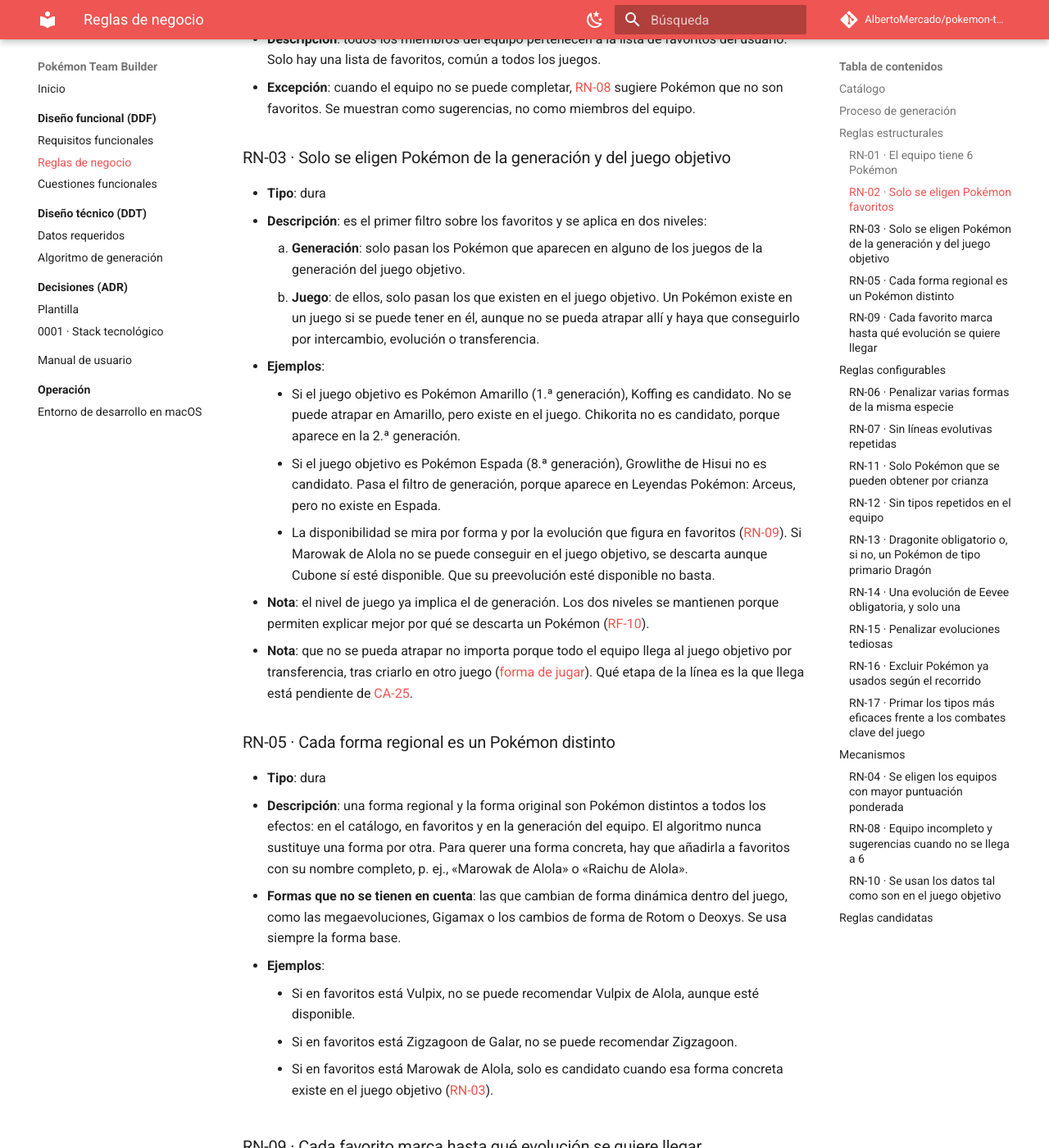
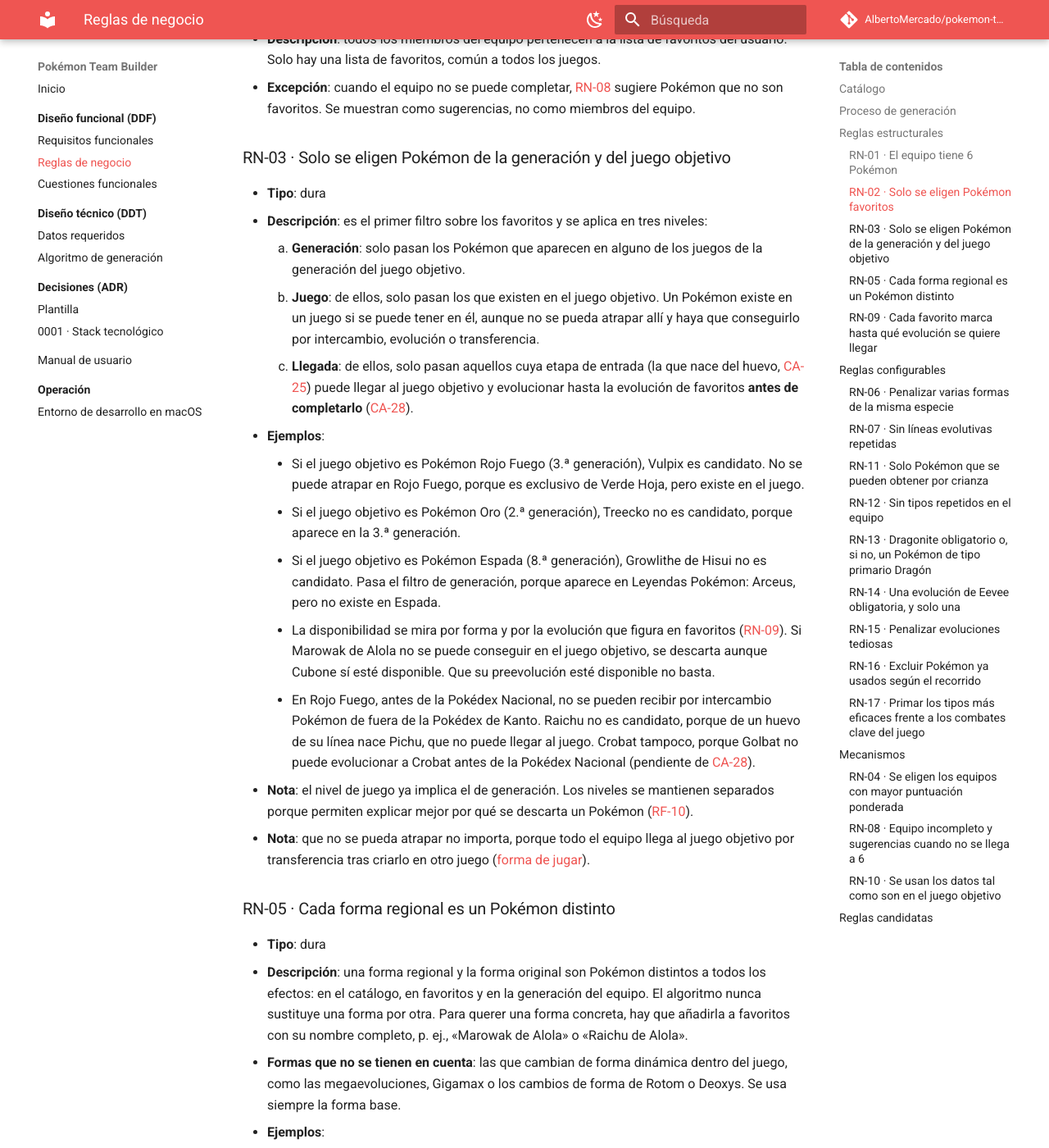
Before and after one commit to AlbertoMercado/pokemon-team-builder, an MkDocs documentation site: the page built from docs/01-ddf/reglas-negocio.md, in a window 1280 px wide and 1400 px high, scrolled down 2958 px. Shown: the whole window at 82% size. Built offline with MkDocs 1.6.1 and Material for MkDocs 9.7.7, drawn with Linux system fonts in a browser that asks for light colours; comment, search, counter and statistics services are not loaded; some of the changed text lies outside the part shown.

Commit message:
docs(ddf): resolver CA-25 y CA-26 y añadir restricciones de llegada (CA-28)
- CA-25: cada Pokémon llega al juego objetivo con la etapa que nace del huevo.
- CA-26: del rival solo cuenta su último equipo, sin el inicial (RN-17).
- CA-29: solo son juego objetivo los juegos con crianza; se excluye la
  1.ª generación (RF-05).
- RN-03: nuevo nivel «llegada»: la etapa de entrada tiene que poder llegar
  y evolucionar antes de completar el juego (CA-28, abierta).
- DDT: documentar lo comprobado en Rojo Fuego y Verde Hoja y lo pendiente.
- Cambiar los ejemplos de juegos de la 1.ª generación por Rojo Fuego.

Co-Authored-By: Claude Opus 5.5 <noreply@anthropic.com>

```diff
--- a/docs/01-ddf/reglas-negocio.md
+++ b/docs/01-ddf/reglas-negocio.md
@@ -105,28 +105,37 @@ Siempre están activas.
 ### RN-03 · Solo se eligen Pokémon de la generación y del juego objetivo { #rn-03 }
 
 - **Tipo**: dura
-- **Descripción**: es el primer filtro sobre los favoritos y se aplica en dos niveles:
+- **Descripción**: es el primer filtro sobre los favoritos y se aplica en tres niveles:
     1. **Generación**: solo pasan los Pokémon que aparecen en alguno de los juegos de la
        generación del juego objetivo.
     2. **Juego**: de ellos, solo pasan los que existen en el juego objetivo. Un Pokémon existe
        en un juego si se puede tener en él, aunque no se pueda atrapar allí y haya que
        conseguirlo por intercambio, evolución o transferencia.
+    3. **Llegada**: de ellos, solo pasan aquellos cuya etapa de entrada (la que nace del huevo,
+       [CA-25](cuestiones-abiertas.md#resueltas)) puede llegar al juego objetivo y evolucionar
+       hasta la evolución de favoritos **antes de completarlo**
+       ([CA-28](cuestiones-abiertas.md#abiertas)).
 - **Ejemplos**:
-    - Si el juego objetivo es Pokémon Amarillo (1.ª generación), Koffing es candidato. No se
-      puede atrapar en Amarillo, pero existe en el juego. Chikorita no es candidato, porque
-      aparece en la 2.ª generación.
+    - Si el juego objetivo es Pokémon Rojo Fuego (3.ª generación), Vulpix es candidato. No se
+      puede atrapar en Rojo Fuego, porque es exclusivo de Verde Hoja, pero existe en el juego.
+    - Si el juego objetivo es Pokémon Oro (2.ª generación), Treecko no es candidato, porque
+      aparece en la 3.ª generación.
     - Si el juego objetivo es Pokémon Espada (8.ª generación), Growlithe de Hisui no es
       candidato. Pasa el filtro de generación, porque aparece en Leyendas Pokémon: Arceus,
       pero no existe en Espada.
     - La disponibilidad se mira por forma y por la evolución que figura en favoritos
       ([RN-09](#rn-09)). Si Marowak de Alola no se puede conseguir en el juego objetivo, se
       descarta aunque Cubone sí esté disponible. Que su preevolución esté disponible no basta.
-- **Nota**: el nivel de juego ya implica el de generación. Los dos niveles se mantienen porque
-  permiten explicar mejor por qué se descarta un Pokémon ([RF-10](requisitos-funcionales.md#rf-10)).
-- **Nota**: que no se pueda atrapar no importa porque todo el equipo llega al juego objetivo
-  por transferencia, tras criarlo en otro juego ([forma de jugar](index.md#forma-de-jugar)).
-  Qué etapa de la línea es la que llega está pendiente de
-  [CA-25](cuestiones-abiertas.md#abiertas).
+    - En Rojo Fuego, antes de la Pokédex Nacional, no se pueden recibir por intercambio
+      Pokémon de fuera de la Pokédex de Kanto. Raichu no es candidato, porque de un huevo de
+      su línea nace Pichu, que no puede llegar al juego. Crobat tampoco, porque Golbat no
+      puede evolucionar a Crobat antes de la Pokédex Nacional (pendiente de
+      [CA-28](cuestiones-abiertas.md#abiertas)).
+- **Nota**: el nivel de juego ya implica el de generación. Los niveles se mantienen separados
+  porque permiten explicar mejor por qué se descarta un Pokémon
+  ([RF-10](requisitos-funcionales.md#rf-10)).
+- **Nota**: que no se pueda atrapar no importa, porque todo el equipo llega al juego objetivo
+  por transferencia tras criarlo en otro juego ([forma de jugar](index.md#forma-de-jugar)).
 
 ### RN-05 · Cada forma regional es un Pokémon distinto { #rn-05 }
 
@@ -214,7 +223,7 @@ parámetros son fijos.
 - **Nota**: los tipos son los del juego objetivo ([RN-10](#rn-10)) y los de la evolución que
   figura en favoritos ([RN-09](#rn-09)), no los de la etapa con la que empieza el juego. Por
   ejemplo:
-    - En la 1.ª generación Magnemite es solo Eléctrico, así que no ocupa el tipo Acero.
+    - Hasta la 5.ª generación Clefairy es Normal, así que no ocupa el tipo Hada.
     - Vaporeon ocupa el tipo Agua, aunque el juego se empiece con Eevee (Normal).
     - Dragonite ocupa Dragón y Volador, aunque el juego se empiece con Dratini (Dragón).
 
@@ -262,20 +271,21 @@ parámetros son fijos.
 - **Recorrido**: Eevee nunca queda excluido; solo se excluye la evolución que se usó
   ([RN-16](#rn-16)).
 - **Ejemplos**:
-    - En Pokémon Amarillo, con Vaporeon, Jolteon y Flareon en favoritos, el equipo incluye una
-      sola de ellas: la que dé mayor puntuación al equipo.
-    - Si en Verde Hoja se usó Vaporeon, en Rojo Fuego se elige entre Jolteon y Flareon. Espeon
-      y Umbreon son posibles, pero tediosos, porque Rojo Fuego no tiene ciclo de día y noche
-      ([RN-15](#rn-15)). Leafeon, Glaceon y Sylveon no existen en Rojo Fuego
-      ([RN-03](#rn-03)).
+    - En Pokémon Rojo Fuego, con Vaporeon, Jolteon y Flareon en favoritos, el equipo incluye
+      una sola de ellas: la que dé mayor puntuación al equipo.
+    - Si en Verde Hoja se usó Vaporeon, en Rojo Fuego se elige entre Jolteon y Flareon.
+      Leafeon, Glaceon y Sylveon no existen en Rojo Fuego. Espeon y Umbreon no pueden
+      conseguirse antes de completarlo: Eevee no puede evolucionar a ellos antes de la
+      Pokédex Nacional, y el juego no tiene ciclo de día y noche ([RN-03](#rn-03),
+      [CA-28](cuestiones-abiertas.md#abiertas)).
 
 ### RN-15 · Penalizar evoluciones tediosas { #rn-15 }
 
 - **Tipo**: blanda
 - **Descripción**: puntúa en contra los miembros que necesitan una **evolución tediosa** para
   llegar a la evolución de favoritos ([RN-09](#rn-09)). No los descarta. Se revisan todos los
-  pasos desde la etapa con la que el Pokémon llega al juego objetivo
-  ([CA-25](cuestiones-abiertas.md#abiertas)), con los métodos de evolución de ese juego
+  pasos desde la etapa que nace del huevo, que es con la que el Pokémon llega al juego
+  objetivo ([CA-25](cuestiones-abiertas.md#resueltas)), con los métodos de evolución de ese juego
   ([RN-10](#rn-10)).
 - **Métodos tediosos** ([CA-20](cuestiones-abiertas.md#resueltas)):
     - Intercambio, con o sin objeto, o por un Pokémon concreto (Machoke → Machamp, Karrablast
@@ -293,8 +303,8 @@ parámetros son fijos.
     - Otros requisitos poco habituales: clima, girar la consola, golpes críticos, daño recibido,
       etc.
     - Cualquier evolución que **no se puede hacer en el juego objetivo** y obliga a evolucionar
-      al Pokémon en otro juego y transferirlo. Por ejemplo, Espeon y Umbreon en Rojo Fuego,
-      que no tiene ciclo de día y noche.
+      al Pokémon en otro juego y transferirlo, siempre que la transferencia sea posible antes
+      de completar el juego. Si no lo es, el Pokémon no es candidato ([RN-03](#rn-03)).
 - **Métodos no tediosos**: subir de nivel, amistad o cariño, usar una piedra u otro objeto, y
   conocer un movimiento que el Pokémon aprende solo subiendo de nivel.
 - **Puntuación**: `1 − (miembros con alguna evolución tediosa / miembros del equipo)`.
@@ -343,8 +353,11 @@ parámetros son fijos.
   más alto.
 - **Descripción**: puntúa a favor que los tipos del equipo sean eficaces frente a los
   **combates clave** del juego objetivo: líderes de gimnasio o sus equivalentes, Alto Mando,
-  Campeón y jefes del equipo malvado. Si cuenta también el rival está pendiente de
-  [CA-26](cuestiones-abiertas.md#abiertas). Se usan solo los tipos de los miembros y de los Pokémon
+  Campeón, jefes del equipo malvado y el último combate obligatorio contra el rival
+  ([CA-26](cuestiones-abiertas.md#resueltas)).
+- **Rival**: solo cuenta su equipo en el último combate obligatorio, sin el Pokémon inicial,
+  que depende de la elección del jugador. Si el rival es también el Campeón, como en Rojo
+  Fuego, ese combate cuenta una sola vez y también sin su inicial. Se usan solo los tipos de los miembros y de los Pokémon
   rivales, con la tabla de eficacias del juego objetivo ([RN-10](#rn-10)). No se tienen en
   cuenta movimientos, niveles ni estadísticas.
 - **Puntuación** ([CA-24](cuestiones-abiertas.md#resueltas)): para cada Pokémon rival
@@ -357,7 +370,7 @@ parámetros son fijos.
   La puntuación de cada rival es la media de los dos aspectos (0, 0,5 o 1). La de cada combate
   es la media de sus rivales, y la de la regla es la media de todos los combates, de modo que
   cada combate pesa lo mismo.
-- **Ejemplo**: en Pokémon Amarillo, contra Brock (Geodude y Onix, Roca/Tierra), un miembro de
+- **Ejemplo**: en Pokémon Rojo Fuego, contra Brock (Geodude y Onix, Roca/Tierra), un miembro de
   tipo Agua cubre el ataque (×4). Uno de tipo Lucha cubre la defensa: resiste Roca y no es
   débil a Tierra.
 
@@ -392,9 +405,9 @@ parámetros son fijos.
        con el equipo incompleto y se ordenan por lo que aportarían a la puntuación. Un hueco
        reservado por una regla de presencia solo admite sugerencias que la cumplan.
 - **Ejemplos**:
-    - Si solo 4 favoritos son candidatos válidos para Pokémon Amarillo, se muestra el equipo de
-      esos 4 y, para los 2 huecos libres, una lista de Pokémon de Amarillo que encajan con las
-      reglas activas.
+    - Si solo 4 favoritos son candidatos válidos para Pokémon Rojo Fuego, se muestra el equipo
+      de esos 4 y, para los 2 huecos libres, una lista de Pokémon de Rojo Fuego que encajan con
+      las reglas activas.
     - Si incluir a Dragonite solo permite un equipo de 5 por [RN-12](#rn-12), se muestra ese
       equipo de 5 con Dragonite y sugerencias para el sexto, aunque sin Dragonite se pudiera
       formar un equipo de 6.
@@ -407,7 +420,7 @@ parámetros son fijos.
   tipos o evoluciones.
 - **Ejemplos**:
     - Clefairy es de tipo Normal hasta la 5.ª generación y de tipo Hada desde la 6.ª. En un
-      juego de la 1.ª generación se evalúa como Normal.
+      juego de la 3.ª generación se evalúa como Normal.
     - Magnemite es de tipo Eléctrico en la 1.ª generación y Eléctrico/Acero desde la 2.ª.
     - El tipo Hada no existe antes de la 6.ª generación, así que no cuenta para la cobertura.
     - Magneton evoluciona en un lugar concreto hasta la 7.ª generación y con la Piedra Trueno
```
Also changed, not shown: docs/01-ddf/cuestiones-abiertas.md (+5 -3 lines), docs/01-ddf/index.md (+6 -3 lines), docs/01-ddf/requisitos-funcionales.md (+5 -2 lines), docs/02-ddt/algoritmo-generacion.md (+1 -1 lines), docs/02-ddt/datos-requeridos.md (+40 -1 lines).
